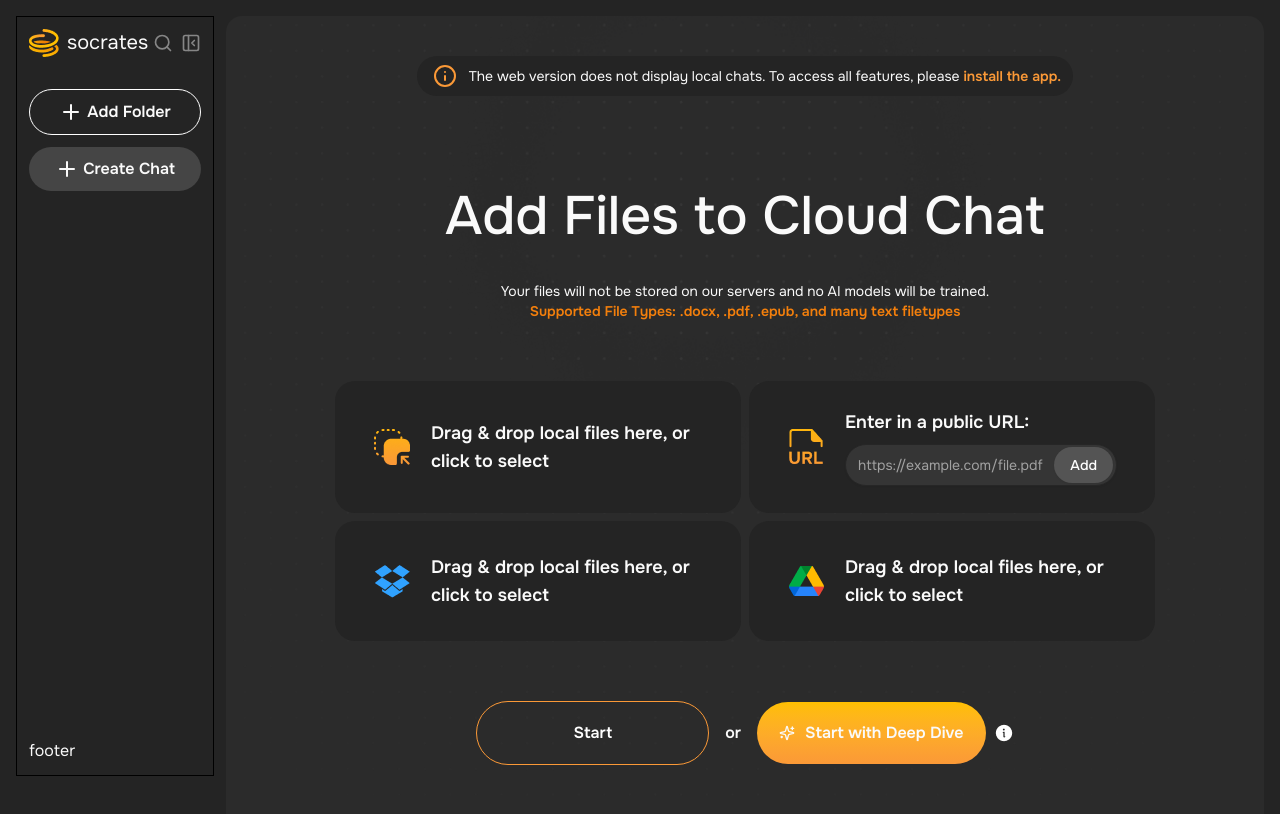
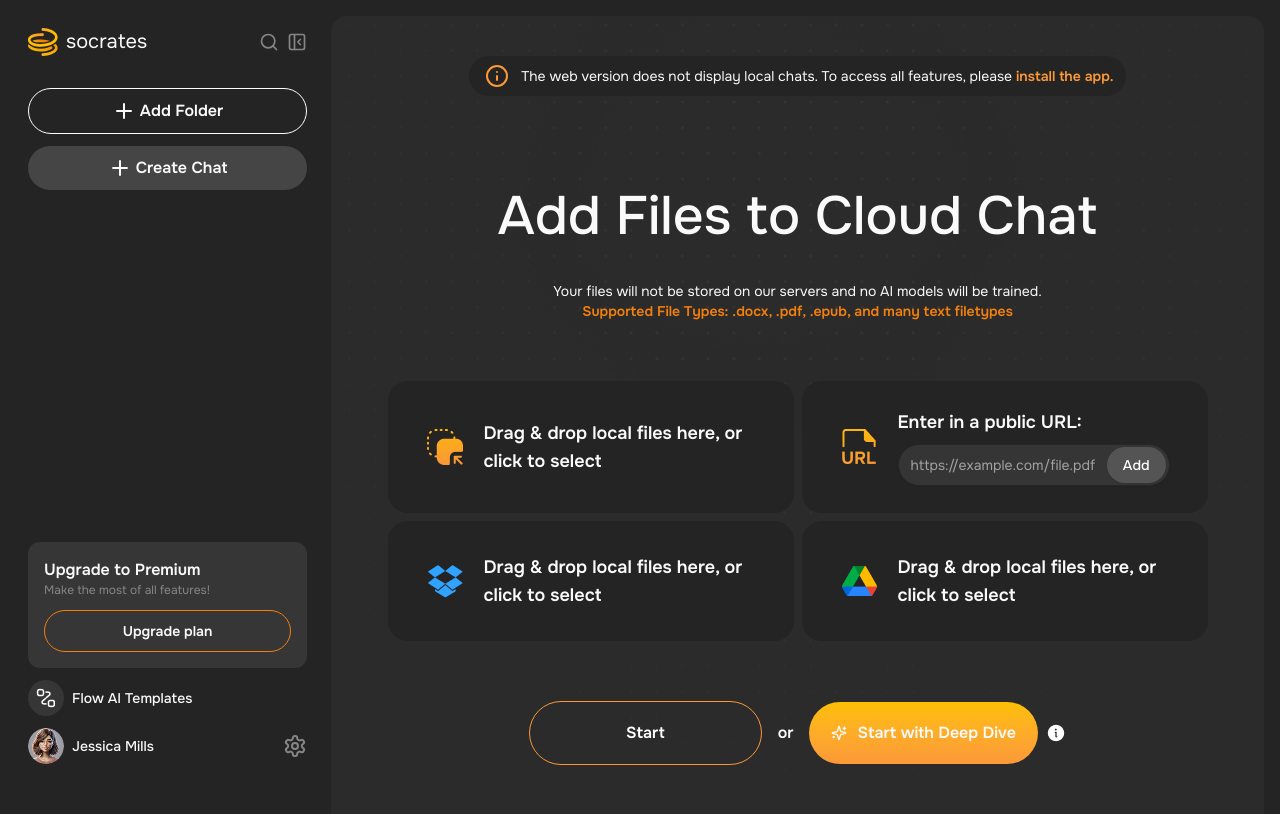
Before and after one commit to xyryc/socrates, a React (Vite) app: page / in a window 1280 px wide. Shown: the top 814 px of the page. Built offline with nearby package versions, Linux system fonts and the light colour scheme.

Commit message:
designed sidebar footer

```diff
--- a/src/layouts/MainLayout.tsx
+++ b/src/layouts/MainLayout.tsx
@@ -4,11 +4,11 @@ import Sidebar from "./Sidebar";
 const MainLayout = () => {
   return (
     <div className="font-onest grid grid-cols-12 gap-3 p-4">
-      <div className="col-span-2">
+      <div className="col-span-3">
         <Sidebar />
       </div>
 
-      <div className="col-span-10">
+      <div className="col-span-9">
         <PageContent />
       </div>
     </div>
--- a/src/layouts/PageContent.tsx
+++ b/src/layouts/PageContent.tsx
@@ -120,7 +120,7 @@ const PageContent = () => {
             {/* tooltip */}
             <TooltipProvider>
               <Tooltip>
-                <TooltipTrigger asChild>
+                <TooltipTrigger asChild className="cursor-pointer">
                   <img src={ToolTipIcon} alt="Tool Tip Icon" />
                 </TooltipTrigger>
                 <TooltipContent
--- a/src/layouts/Sidebar.tsx
+++ b/src/layouts/Sidebar.tsx
@@ -1,10 +1,12 @@
-import { PanelLeftClose, Plus, Search } from "lucide-react";
+import { PanelLeftClose, Plus, Search, Settings } from "lucide-react";
 import SocratesLogo from "/socratesLogo.png";
+import FlowIcon from "/flowIcon.png";
+import Avatar from "/avatar.png";
 
 const Sidebar = () => {
   return (
-    <div className="border border-black flex flex-col justify-between h-[95vh] p-3">
-      {/* top */}
+    <div className="flex flex-col justify-between h-[95vh] p-3">
+      {/* header */}
       <div>
         <div className="flex justify-between">
           <div className="flex items-center gap-2">
@@ -18,7 +20,7 @@ const Sidebar = () => {
           </div>
         </div>
 
-        {/* create chat button */}
+        {/* create chat buttons */}
         <div className="mt-8">
           <button className="cursor-pointer font-semibold w-full flex items-center gap-1 justify-center py-2.5 border border-white rounded-full mb-3">
             <Plus /> Add Folder
@@ -30,7 +32,41 @@ const Sidebar = () => {
       </div>
 
       {/* footer */}
-      <div>footer</div>
+      <div>
+        {/* plan */}
+        <div className="bg-[#363636] p-4 rounded-[12px]">
+          <p className="font-semibold">Upgrade to Premium</p>
+          <p className="text-xs text-[#868686]">
+            Make the most of all features!
+          </p>
+
+          <button className="cursor-pointer font-semibold text-sm border border-[#F37F0C] py-2.5 w-full rounded-full mt-3">
+            Upgrade plan
+          </button>
+        </div>
+
+        {/* template */}
+        <div className="flex items-center gap-2 my-3 cursor-pointer">
+          <div className="size-7 rounded-full bg-[#363636] w-fit h-fit">
+            <img className="p-2" src={FlowIcon} alt="FlowIcon" />
+          </div>
+          <p className="font-medium text-sm">Flow AI Templates</p>
+        </div>
+
+        {/* profile */}
+        <div className="flex items-center justify-between gap-4">
+          <span className="flex items-center gap-2 cursor-pointer">
+            <img
+              className="size-9 rounded-full object-cover"
+              src={Avatar}
+              alt="user"
+            />
+            <p className="font-medium text-sm">Jessica Mills</p>
+          </span>
+
+          <Settings className="text-[#868686] size-6 cursor-pointer" />
+        </div>
+      </div>
     </div>
   );
 };
```
Also changed, not shown: public/avatar.png (added), public/flowIcon.png (added).
